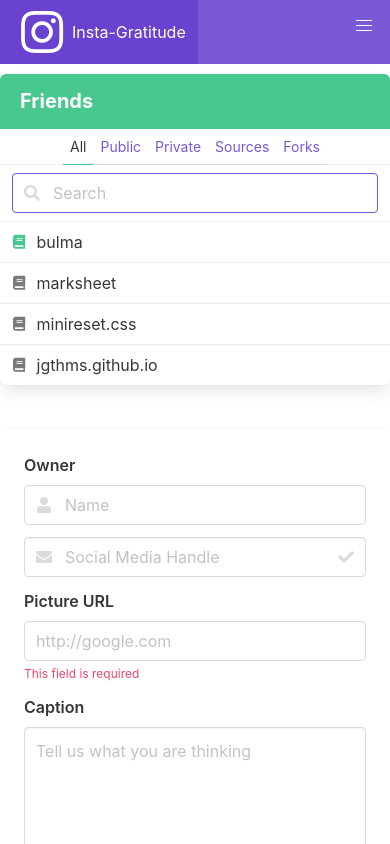
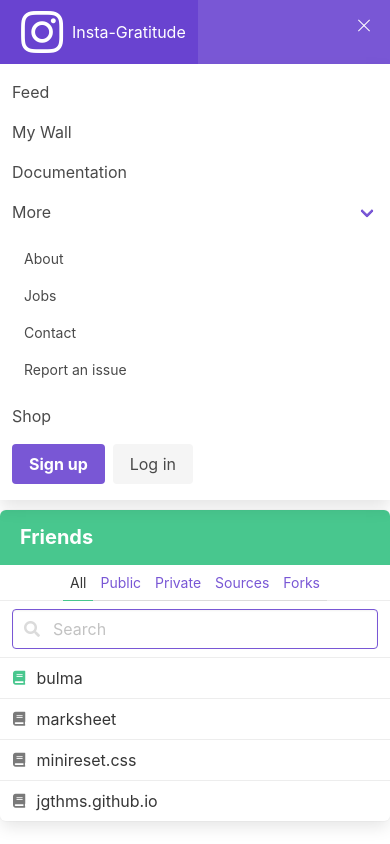
Before and after one commit to JaredFinn/In_Class, a Vue app in the folder client/: page /mywall in a window 390 px wide. Both pictures are taken after a click on the button "menu". Shown: the top 844 px of the page. Built offline with nearby package versions, Linux system fonts and the light colour scheme.

Commit message:
Add Hamburger Nav functionality

```diff
--- a/client/src/components/Nav.vue
+++ b/client/src/components/Nav.vue
@@ -6,14 +6,14 @@
                 Insta-Gratitude
                 </a>
 
-                <a role="button" class="navbar-burger" aria-label="menu" aria-expanded="false" data-target="navbarBasicExample">
+                <a role="button" class="navbar-burger" aria-label="menu" aria-expanded="false" :class="{'is-active': isActive}" @click.prevent="isActive = !isActive">
                 <span aria-hidden="true"></span>
                 <span aria-hidden="true"></span>
                 <span aria-hidden="true"></span>
                 </a>
             </div>
 
-            <div id="navbarBasicExample" class="navbar-menu">
+            <div class="navbar-menu" :class="{'is-active': isActive}">
                 <div class="navbar-start">
 
                 <router-link to="/" class="navbar-item">Feed</router-link>
@@ -62,7 +62,10 @@
 
 <script>
 export default {
+    data: () => ({
+        isActive: false,
 
+    })
 }
 </script>
 
--- a/client/src/views/MyWall.vue
+++ b/client/src/views/MyWall.vue
@@ -94,7 +94,7 @@
           </div>
           <div class="column is-one-quarter">
               <div class="content-item">
-                  <h3>Preview Post</h3>
+                  <h1>Preview Post</h1>
                   <ContentCard :post="newPost" />
               </div>
           </div>
```
